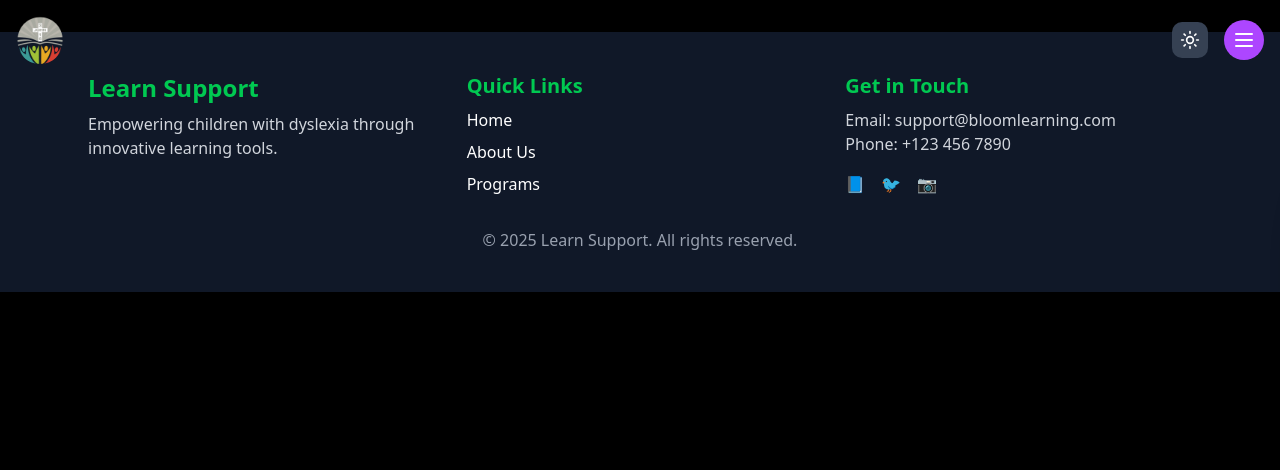
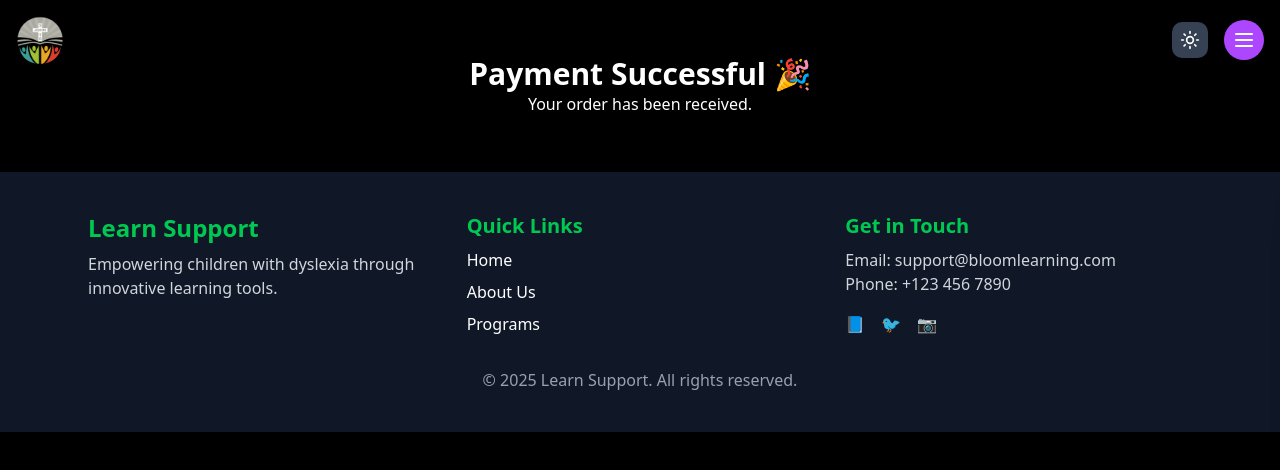
Before and after one commit to bhig-sheydi/TeamWhoSoEver, a React (Vite) app in the folder teamWhoSoEver/: page /success in a window 1280 px wide. Shown: the top 470 px of the page. Built offline with nearby package versions, Linux system fonts and the light colour scheme.

Commit message:
success page

```diff
--- a/teamWhoSoEver/src/App.jsx
+++ b/teamWhoSoEver/src/App.jsx
@@ -10,6 +10,7 @@ import SignupPage from "./Pages/SignupPage";
 import LoginCallback from "./components/LoginCallBack";
 import DashboardPage from "./Pages/DashboardPage";
 import CheckoutPageM from "./Pages/CheckoutPageM";
+import SuccessPage from "./components/SucessPage";
 
 function App() {
   return (
@@ -22,6 +23,7 @@ function App() {
             <Route path="/login" element={<LoginPage />} />
             <Route path="/signup" element={<SignupPage />} />
             <Route path="/cart" element={<CheckoutPageM/>} />
+            <Route path="/success" element={<SuccessPage/>} />
 
             {/* OAuth redirect callback */}
             <Route path="/login-callback" element={<LoginCallback />} />
--- /dev/null
+++ b/teamWhoSoEver/src/components/SucessPage.jsx
@@ -0,0 +1,19 @@
+import { useEffect } from "react";
+
+const SuccessPage = () => {
+
+  useEffect(() => {
+    // Clear cart after successful payment
+    localStorage.removeItem("cart");
+
+  }, []);
+
+  return (
+    <div className="p-10 text-center">
+      <h1 className="text-3xl font-bold">Payment Successful 🎉</h1>
+      <p>Your order has been received.</p>
+    </div>
+  );
+};
+
+export default SuccessPage;
```
